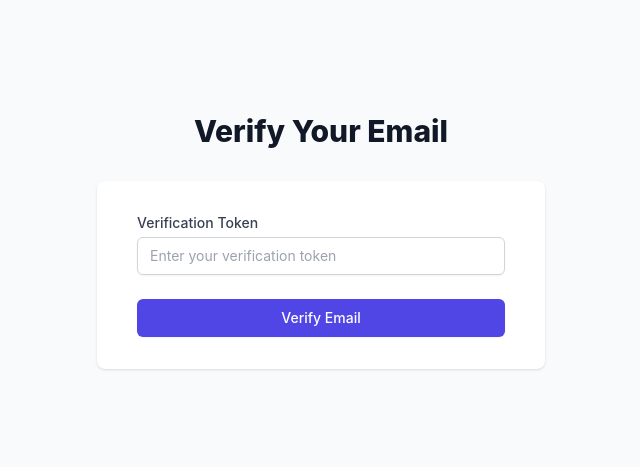
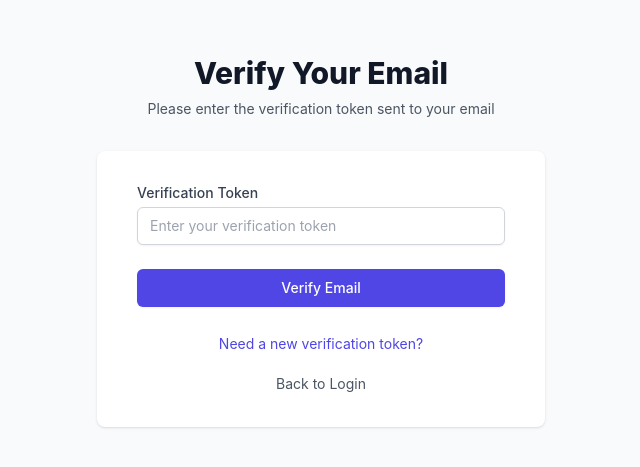
Before and after one commit to innerpixel/cosmic-nexus-prod, a Vue app in the folder frontend/: page /verify-email in a window 1280 px wide. Shown: the part 171-638 px from the top of the page, without its empty margins (319-959 px from the left). Built offline with nearby package versions, Linux system fonts and the light colour scheme; no server answers.

Commit message:
feat: Enhance email verification form with resend functionality

```diff
--- a/frontend/src/components/EmailVerification.vue
+++ b/frontend/src/components/EmailVerification.vue
@@ -4,11 +4,15 @@
       <h2 class="mt-6 text-center text-3xl font-extrabold text-gray-900">
         Verify Your Email
       </h2>
+      <p class="mt-2 text-center text-sm text-gray-600">
+        Please enter the verification token sent to your email
+      </p>
     </div>
 
     <div class="mt-8 sm:mx-auto sm:w-full sm:max-w-md">
       <div class="bg-white py-8 px-4 shadow sm:rounded-lg sm:px-10">
-        <form class="space-y-6" @submit.prevent="handleVerification">
+        <!-- Token Form -->
+        <form v-if="!showResendForm" class="space-y-6" @submit.prevent="handleVerification">
           <div>
             <label for="token" class="block text-sm font-medium text-gray-700">
               Verification Token
@@ -57,8 +61,85 @@
           </div>
         </form>
 
+        <!-- Resend Form -->
+        <form v-else class="space-y-6" @submit.prevent="handleResend">
+          <div>
+            <label for="email" class="block text-sm font-medium text-gray-700">
+              Email Address
+            </label>
+            <div class="mt-1">
+              <input
+                id="email"
+                v-model="email"
+                type="email"
+                required
+                class="appearance-none block w-full px-3 py-2 border border-gray-300 rounded-md shadow-sm placeholder-gray-400 focus:outline-none focus:ring-indigo-500 focus:border-indigo-500 sm:text-sm"
+                placeholder="Enter your email address"
+              />
+            </div>
+          </div>
+
+          <div>
+            <button
+              type="submit"
+              :disabled="isLoading"
+              class="w-full flex justify-center py-2 px-4 border border-transparent rounded-md shadow-sm text-sm font-medium text-white bg-indigo-600 hover:bg-indigo-700 focus:outline-none focus:ring-2 focus:ring-offset-2 focus:ring-indigo-500 disabled:opacity-50"
+            >
+              <svg
+                v-if="isLoading"
+                class="animate-spin -ml-1 mr-3 h-5 w-5 text-white"
+                xmlns="http://www.w3.org/2000/svg"
+                fill="none"
+                viewBox="0 0 24 24"
+              >
+                <circle
+                  class="opacity-25"
+                  cx="12"
+                  cy="12"
+                  r="10"
+                  stroke="currentColor"
+                  stroke-width="4"
+                ></circle>
+                <path
+                  class="opacity-75"
+                  fill="currentColor"
+                  d="M4 12a8 8 0 018-8V0C5.373 0 0 5.373 0 12h4zm2 5.291A7.962 7.962 0 014 12H0c0 3.042 1.135 5.824 3 7.938l3-2.647z"
+                ></path>
+              </svg>
+              {{ isLoading ? 'Sending...' : 'Resend Verification Email' }}
+            </button>
+          </div>
+        </form>
+
+        <!-- Message Display -->
         <div v-if="message" :class="['mt-4 text-sm text-center', messageClass]">
           {{ message }}
+          <div v-if="emailPreviewUrl" class="mt-2">
+            <a :href="emailPreviewUrl" target="_blank" class="text-indigo-600 hover:text-indigo-500">
+              View Email Preview
+            </a>
+          </div>
+        </div>
+
+        <!-- Form Toggle -->
+        <div class="mt-6">
+          <button
+            type="button"
+            class="w-full text-center text-sm text-indigo-600 hover:text-indigo-500"
+            @click="toggleForm"
+          >
+            {{ showResendForm ? 'Back to Verification' : 'Need a new verification token?' }}
+          </button>
+        </div>
+
+        <!-- Back to Login -->
+        <div class="mt-4 text-center">
+          <a
+            href="/login"
+            class="text-sm text-gray-600 hover:text-indigo-500"
+          >
+            Back to Login
+          </a>
         </div>
       </div>
     </div>
@@ -66,22 +147,37 @@
 </template>
 
 <script>
-import { ref } from 'vue'
+import { ref, onMounted } from 'vue'
+import { useRoute } from 'vue-router'
 import axios from 'axios'
 
 export default {
   name: 'EmailVerification',
   setup() {
+    const route = useRoute()
     const token = ref('')
+    const email = ref('')
     const isLoading = ref(false)
     const message = ref('')
     const messageClass = ref('')
+    const showResendForm = ref(false)
+    const emailPreviewUrl = ref('')
+
+    // Check for token in URL on mount
+    onMounted(() => {
+      const urlToken = route.params.token
+      if (urlToken) {
+        token.value = urlToken
+        handleVerification()
+      }
+    })
 
     const handleVerification = async () => {
       if (!token.value) return
 
       isLoading.value = true
       message.value = ''
+      emailPreviewUrl.value = ''
 
       try {
         const response = await axios.post(`${import.meta.env.VITE_APP_API_URL}/api/auth/verify-email`, {
@@ -93,22 +189,70 @@ export default {
 
         // Redirect to login after 2 seconds
         setTimeout(() => {
-          window.location.href = `${import.meta.env.VITE_APP_BASE_URL}/login`
+          window.location.href = '/login'
         }, 2000)
       } catch (error) {
         message.value = error.response?.data?.message || 'Verification failed. Please try again.'
+        messageClass.value = 'text-red-600'
+
+        // If token expired, show option to resend
+        if (error.response?.data?.message?.includes('expired')) {
+          showResendForm.value = true
+        }
+      } finally {
+        isLoading.value = false
+      }
+    }
+
+    const handleResend = async () => {
+      if (!email.value) return
+
+      isLoading.value = true
+      message.value = ''
+      emailPreviewUrl.value = ''
+
+      try {
+        const response = await axios.post(`${import.meta.env.VITE_APP_API_URL}/api/auth/resend-verification`, {
+          email: email.value
+        })
+
+        message.value = 'New verification email sent! Please check your inbox.'
+        messageClass.value = 'text-green-600'
+
+        // For development, show email preview link
+        if (response.data.emailPreview) {
+          emailPreviewUrl.value = response.data.emailPreview
+        }
+
+        // Switch back to verification form after 2 seconds
+        setTimeout(() => {
+          showResendForm.value = false
+        }, 2000)
+      } catch (error) {
+        message.value = error.response?.data?.message || 'Failed to send verification email. Please try again.'
         messageClass.value = 'text-red-600'
       } finally {
         isLoading.value = false
       }
     }
 
+    const toggleForm = () => {
+      showResendForm.value = !showResendForm.value
+      message.value = ''
+      emailPreviewUrl.value = ''
+    }
+
     return {
       token,
+      email,
       isLoading,
       message,
       messageClass,
-      handleVerification
+      showResendForm,
+      emailPreviewUrl,
+      handleVerification,
+      handleResend,
+      toggleForm
     }
   }
 }
```
